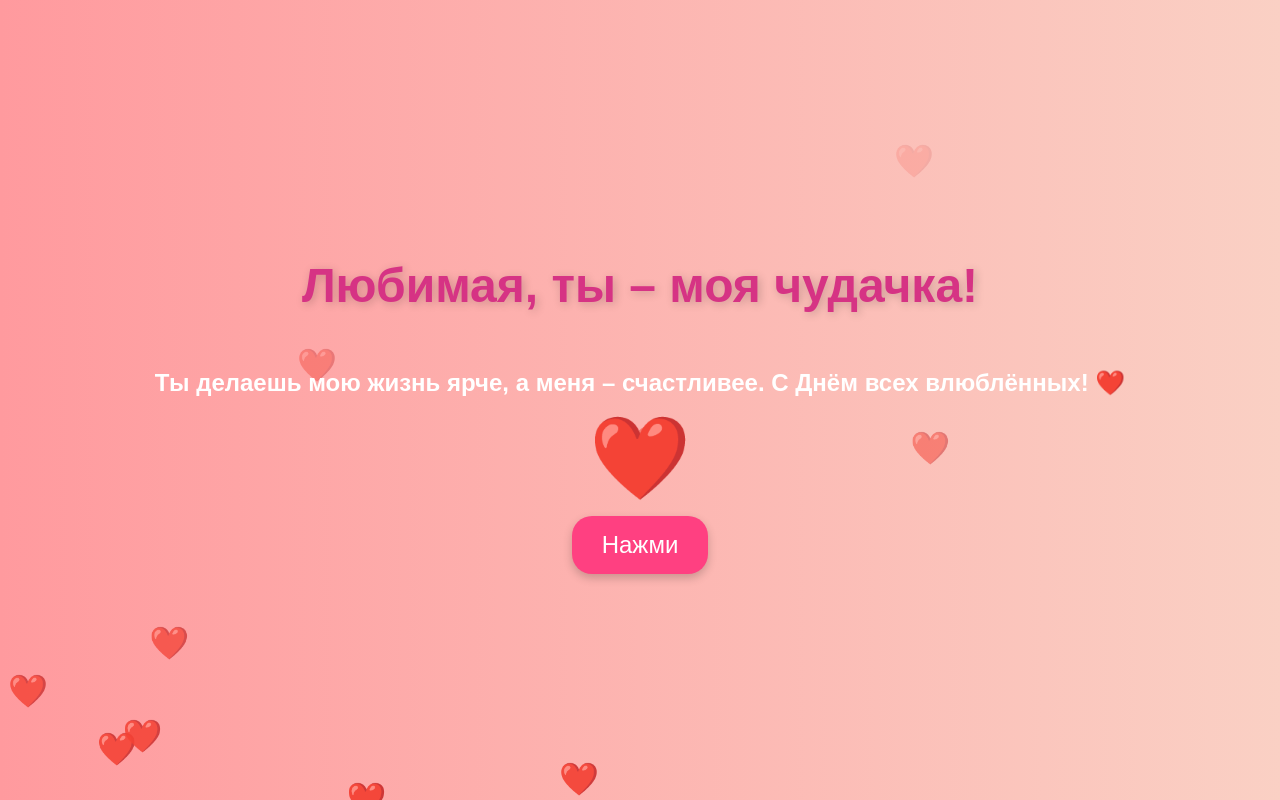
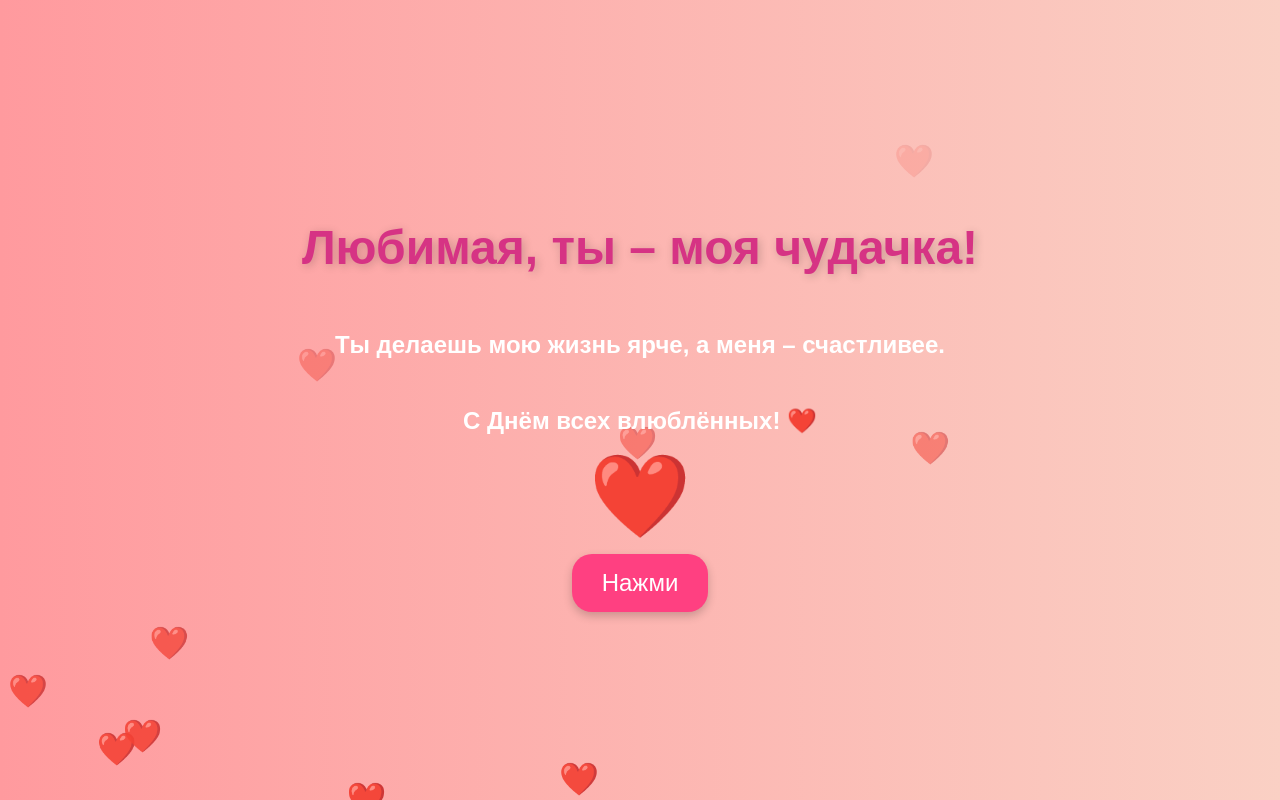
Before and after one commit to neo-tr/14Feb, a plain HTML site: page index.html in a window 1280 px wide. Drawn offline with Linux system fonts and the light colour scheme.

Commit message:
Update index.html

```diff
--- a/index.html
+++ b/index.html
@@ -120,7 +120,8 @@
     <div class="floating-hearts"></div>
     <div class="container">
         <h1>Любимая, ты – моя чудачка!</h1>
-        <p>Ты делаешь мою жизнь ярче, а меня – счастливее. С Днём всех влюблённых! ❤️</p>
+        <p>Ты делаешь мою жизнь ярче, а меня – счастливее.</p>
+        <p>С Днём всех влюблённых! ❤️</p>
         <div class="heart">❤️</div>
         <button class="button" onclick="openModal()">Нажми</button>
     </div>
```
